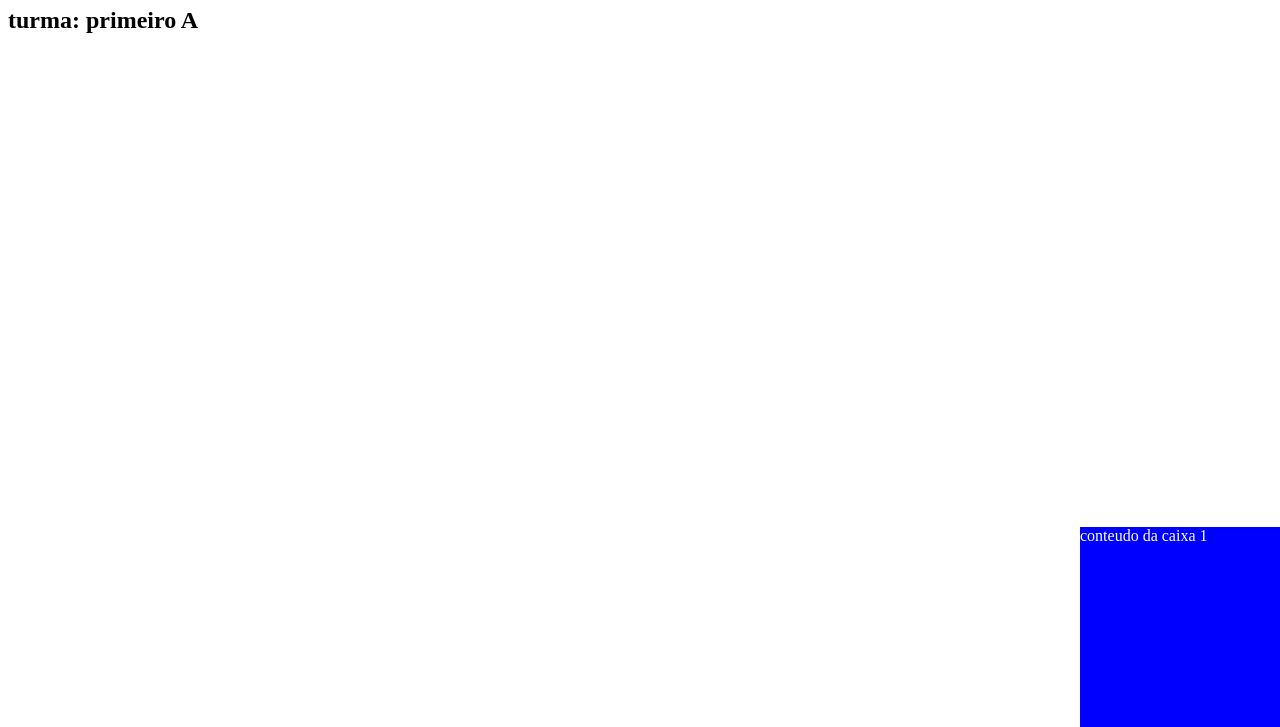
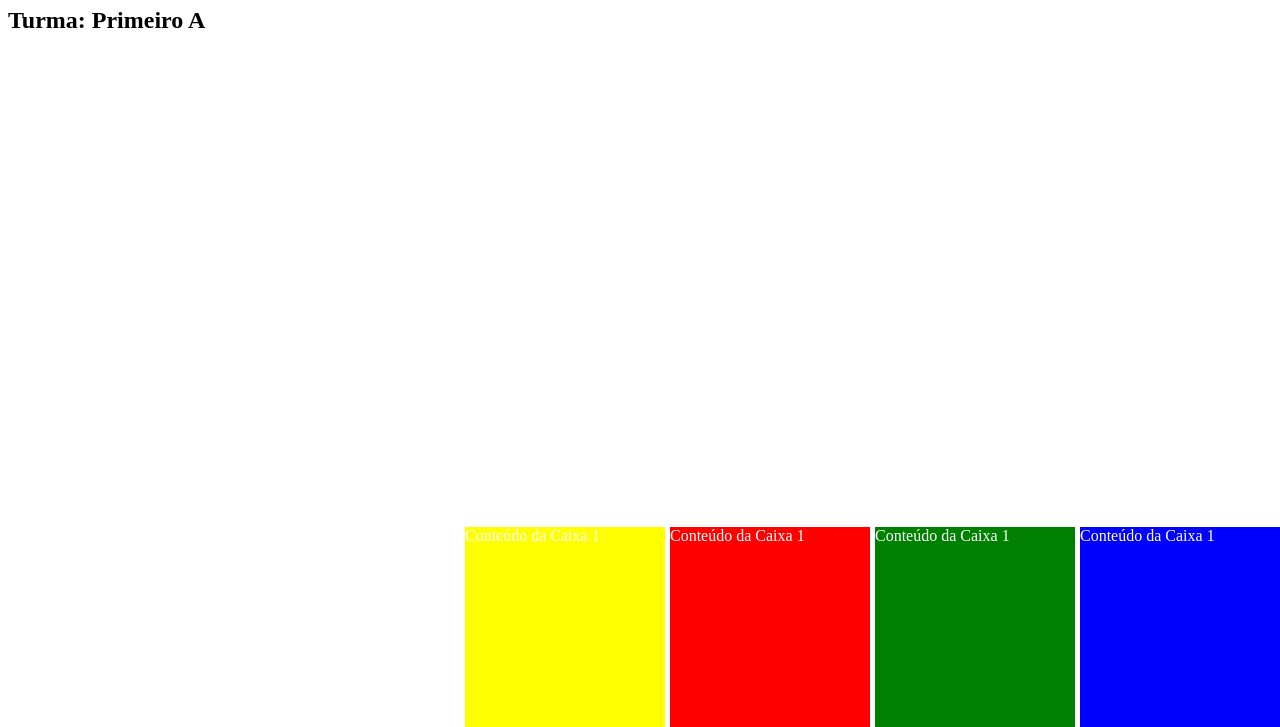
Before and after one commit to AnA-JulIA-044/primeiroa_2t, a plain HTML site: page index.html in a window 1280 px wide. Shown: the part 73-800 px from the top of the page. Drawn offline with Linux system fonts and the light colour scheme.

Commit message:
Add files via upload

```diff
--- a/estilo.css
+++ b/estilo.css
@@ -1,7 +1,7 @@
-body{
+body {
    background: #FFFFFF;
 }
-h1{
+h1 {
    text-align: center;
 }
 .caixa1 {
@@ -12,3 +12,39 @@ h1{
   height: 200px;
   right: 0;
   bottom: 0;
+}
+.caixa2 {
+  position: absolute;
+  background: green;
+  color: #FFFFFF;
+  width: 200px;
+  height: 200px;
+  right: 205px;
+  bottom: 0;
+}
+.caixa3 {
+  position: absolute;
+  background: red;
+  color: #FFFFFF;
+  width: 200px;
+  height: 200px;
+  right: 410px;
+  bottom: 0;
+}
+.caixa4 {
+  position: absolute;
+  background: yellow;
+  color: #FFFFFF;
+  width: 200px;
+  height: 200px;
+  right: 615px;
+  bottom: 0;
+}
+.menuPrincipal {
+   position: absolute;
+   top: 0;
+   left: 0;
+   background: rgb(69, 135, 139);
+   width: 100%;
+   height: 80px;
+}
--- a/index.html
+++ b/index.html
@@ -2,16 +2,25 @@
 <html lang="pt-br" dir="ltr">
   <head>
     <meta charset="utf-8">
-    <title>aula primeiro A</title>
+    <title>Aula Primeiro A</title>
     <link rel="stylesheet" href="estilo.css">
   </head>
   <body>
-    <h1>pagina da Ana julia Menezes</h1>
-    <h2>turma: primeiro A</h2>
+     <h1>Professor Jesus</h1>
+     <h2>Turma: Primeiro A</h2>
 
-    <div class="caixa1">
-      conteudo da caixa 1
+      <div class="caixa1">
+         Conteúdo da Caixa 1
+      </div>
+      <div class="caixa2">
+         Conteúdo da Caixa 1
+      </div>
+      <div class="caixa3">
+         Conteúdo da Caixa 1
+      </div>
+      <div class="caixa4">
+         Conteúdo da Caixa 1
       </div>
 
-  </body>
+     </body>
 </html>
```
Also changed, not shown: pagina01.html (added, +22 -0 lines), pagina02.html (added, +13 -0 lines). Lines whose indentation alone changed are shown as unchanged.
